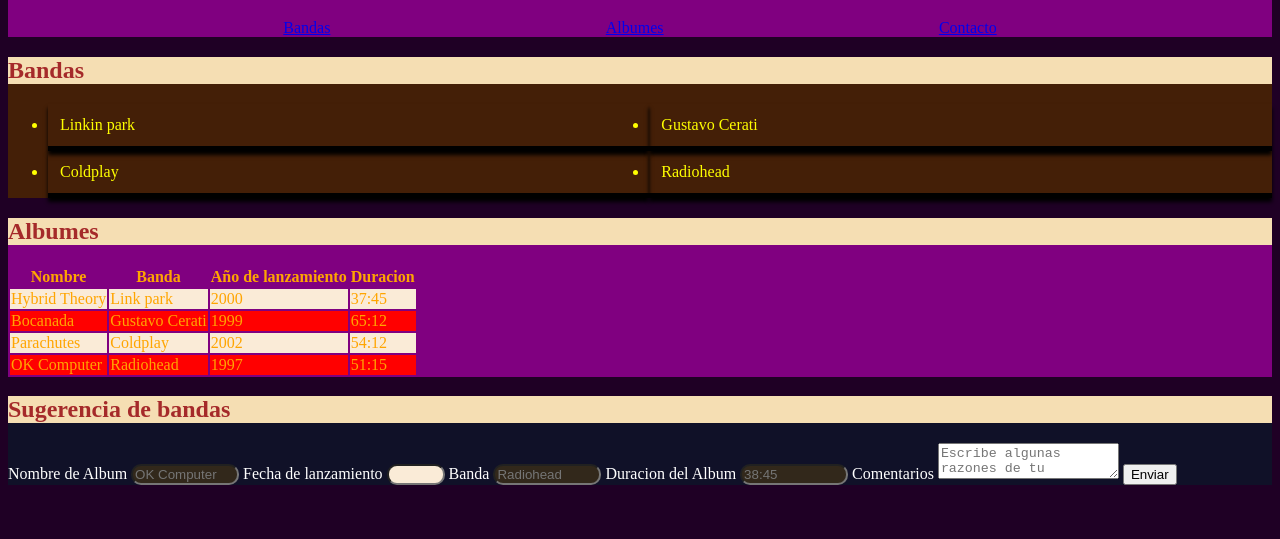
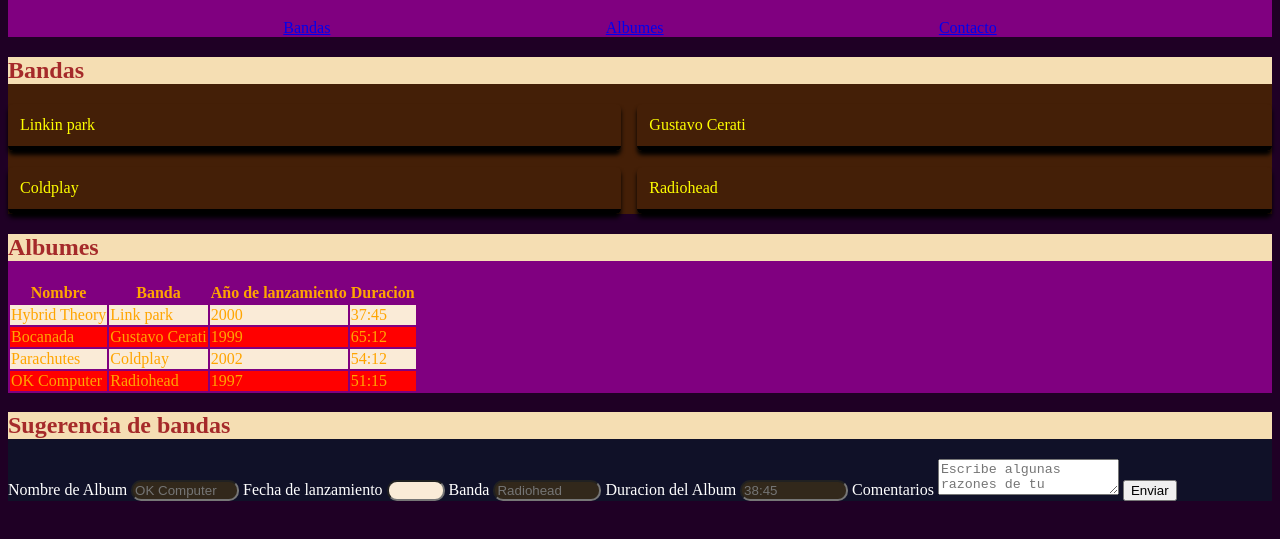
Before and after one commit to Srkoki1164/Primera-web, a plain HTML site: page index.html in a window 1280 px wide. Shown: the part 61-600 px from the top of the page. Drawn offline with Linux system fonts and the light colour scheme.

Commit message:
Apariencia v2

```diff
--- a/estilos.css
+++ b/estilos.css
@@ -27,9 +27,13 @@ header{
 .bandas-seccion li{
     padding: 12px;
     border-bottom:5px solid black;
+    border-radius: 5px;
     box-shadow: 0 4px 4px black;
+    list-style: none;
 }
 .bandas-seccion ul{
+    padding: 0px;
+    gap:16px;
     display: grid;
     grid-template-columns: auto;
     grid-template-areas:
```
